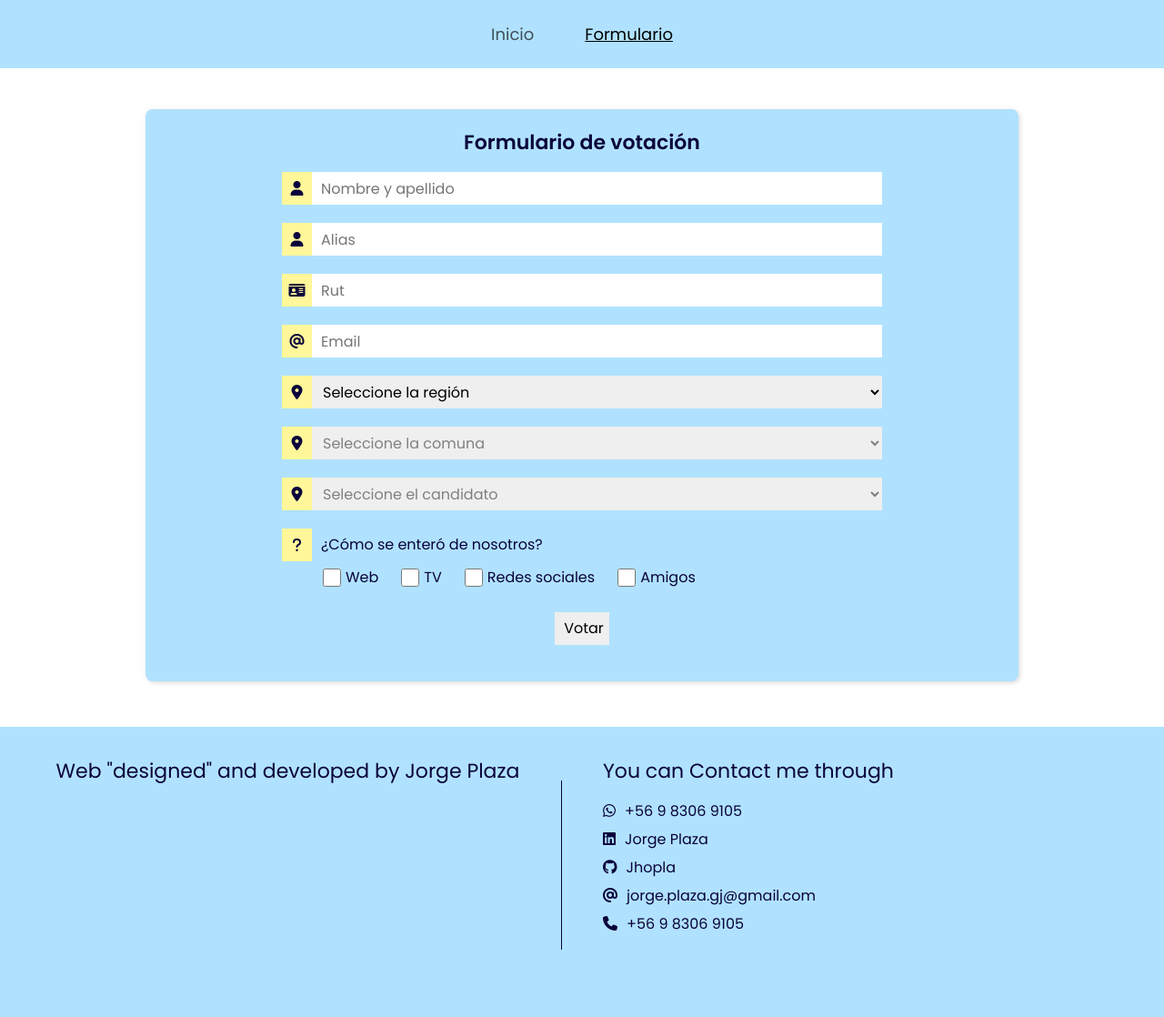
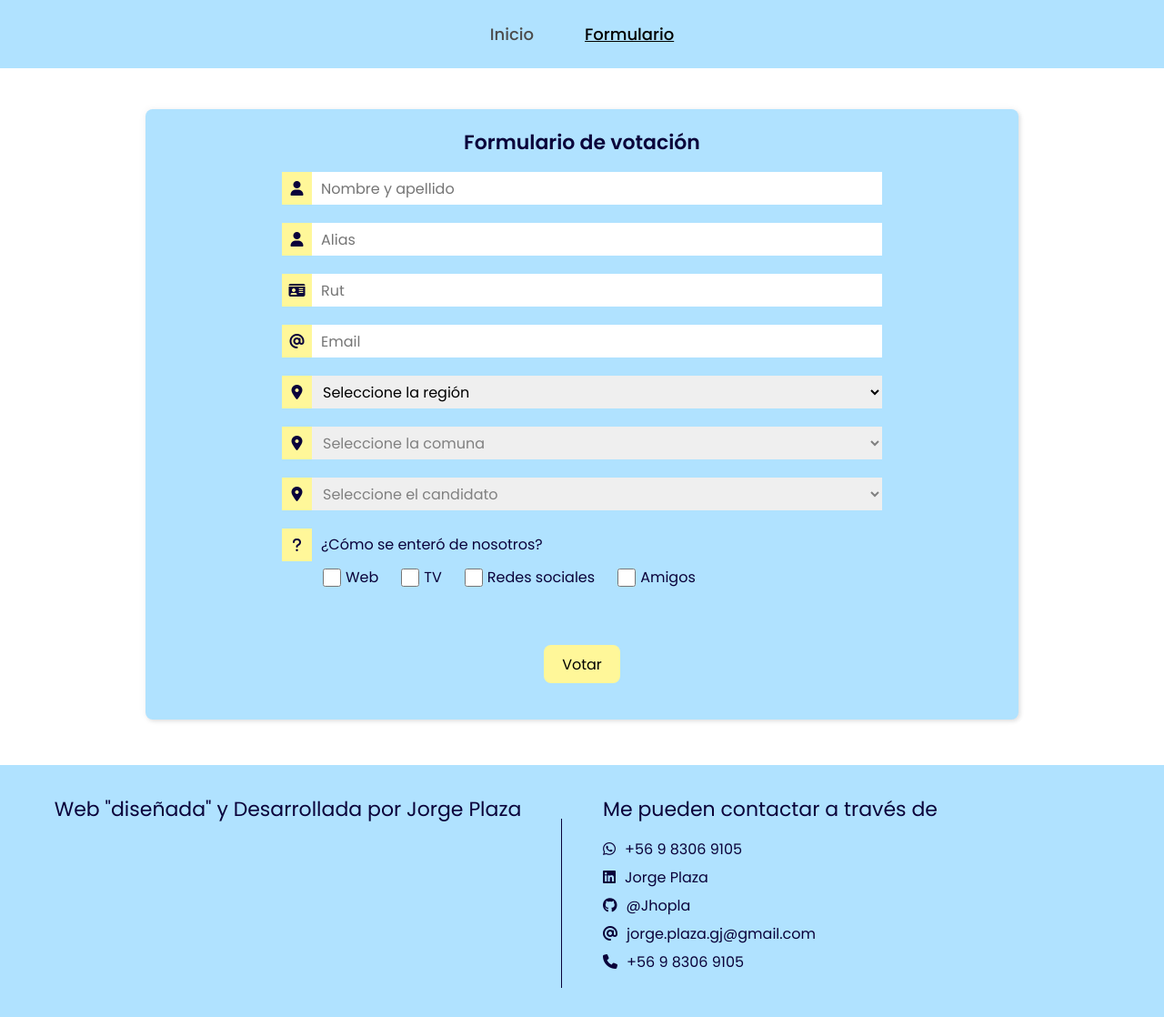
Before and after one commit to JhoplaINC/votaciones, a PHP site: page /formulario.php in a window 1280 px wide. Shown: the whole page at 91% size. Before the commit the page ends 1044 px from the top, so only its background shows below. Run offline with PHP 8.4, Linux system fonts and the light colour scheme; data comes from the database, SQL or seed files in the repository; some libraries are stand-ins or nearby versions.

Commit message:
pequeños ajustes visuales

```diff
--- a/assets/css/main.css
+++ b/assets/css/main.css
@@ -17,6 +17,7 @@
     --main-txt-color: rgb(10, 2, 58);
     --main-txt-color-hover: rgb(40, 62, 78);
     --main-txt-visited: rgb(28, 112, 161);
+    --navbar-color: #4c4c4c;
     --secondary-txt-color: rgb(22, 27, 58);
     --active-btn-bgc-color: rgb(29, 21, 73);
     --active-btn-txt-color: rgb(238, 238, 241);
@@ -42,7 +43,9 @@ main {
 }
 
 .nav-item .nav-link {
+    color: var(--navbar-color);
     font-size: 18px;
+    font-weight: 425;
     margin: 0 20px;
 }
 
@@ -145,7 +148,17 @@ main {
 }
 
 .formulario-votacion .form-group.submit-form input {
+    background-color: var(--pogsorin-color-4);
+    border-radius: 8px;
+    height: 42px;
+    margin-top: 36px;
+    padding: 10px 20px;
+    transition: .3s;
     width: fit-content;
+}
+
+.formulario-votacion .form-group.submit-form input:hover {
+    background-color: var(--pogsorin-color-4-hover);
 }
 
 .form-group.checkbox-group input {
--- a/plantilla.php
+++ b/plantilla.php
@@ -37,17 +37,17 @@
 
     <footer>
         <div class="footer-left-section footer-section">
-            <p>Web "designed" and developed by <span>Jorge Plaza</span></p>
+            <p>Web "diseñada" y Desarrollada por <span>Jorge Plaza</span></p>
         </div>
         <div class="br-line"></div>
         <div class="footer-right-section footer-section">
-            <p>You can Contact me through</p>
+            <p>Me pueden contactar a través de</p>
             <ul>
                 <li><i class="fa-brands fa-whatsapp"></i><a href="https://wa.me/56983069105" target="_blank">+56 9 8306
                         9105</a></li>
                 <li><i class="fa-brands fa-linkedin"></i><a href="https://www.linkedin.com/in/jhoplainc"
                         target="_blank">Jorge Plaza</a></li>
-                <li><i class="fa-brands fa-github"></i><a href="https://github.com/JhoplaINC" target="_blank">Jhopla</a>
+                <li><i class="fa-brands fa-github"></i><a href="https://github.com/JhoplaINC" target="_blank">&#64;Jhopla</a>
                 </li>
                 <li><i class="fa-solid fa-at"></i><a
                         href="mailto:jorge.plaza.gj@gmail.com">jorge.plaza.gj&#64;gmail.com</a></li>
```
